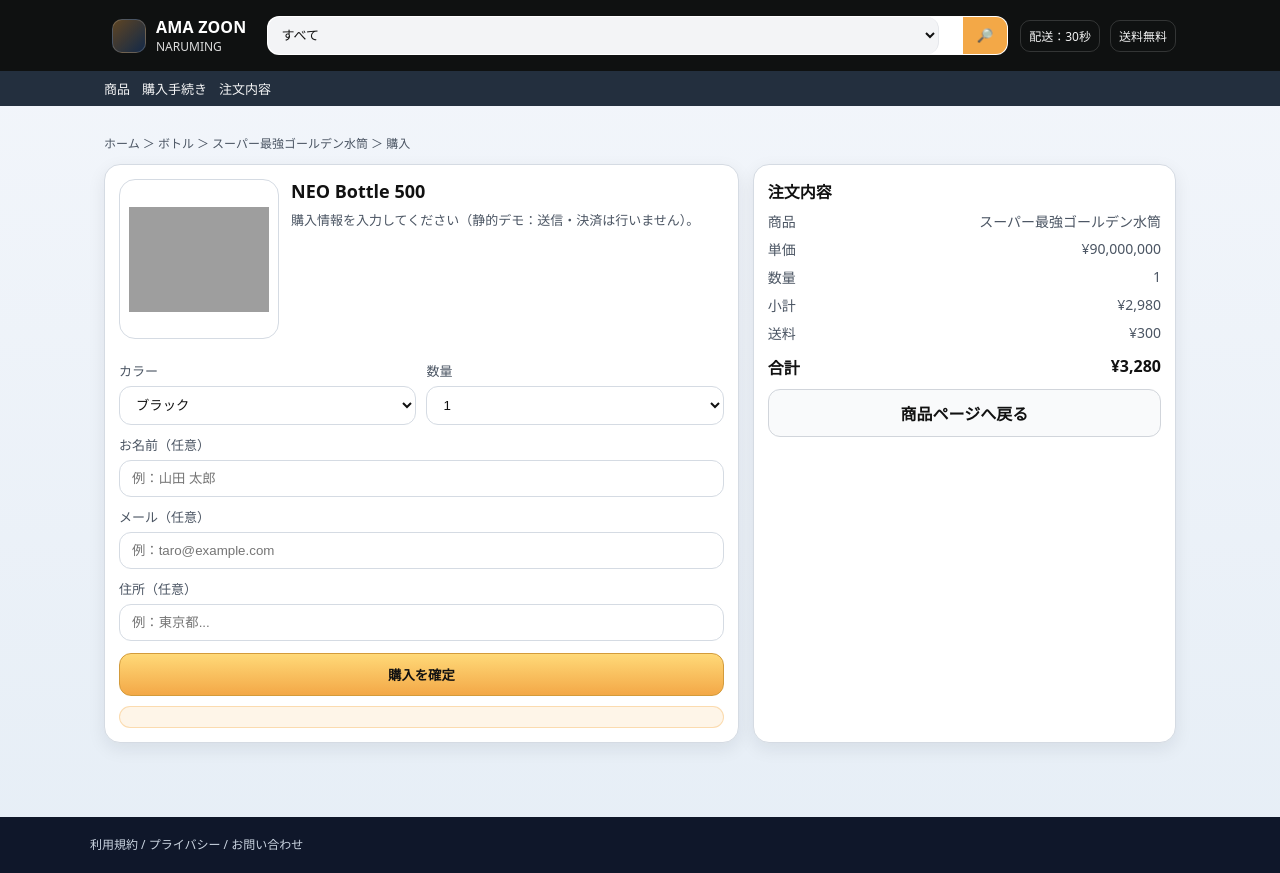
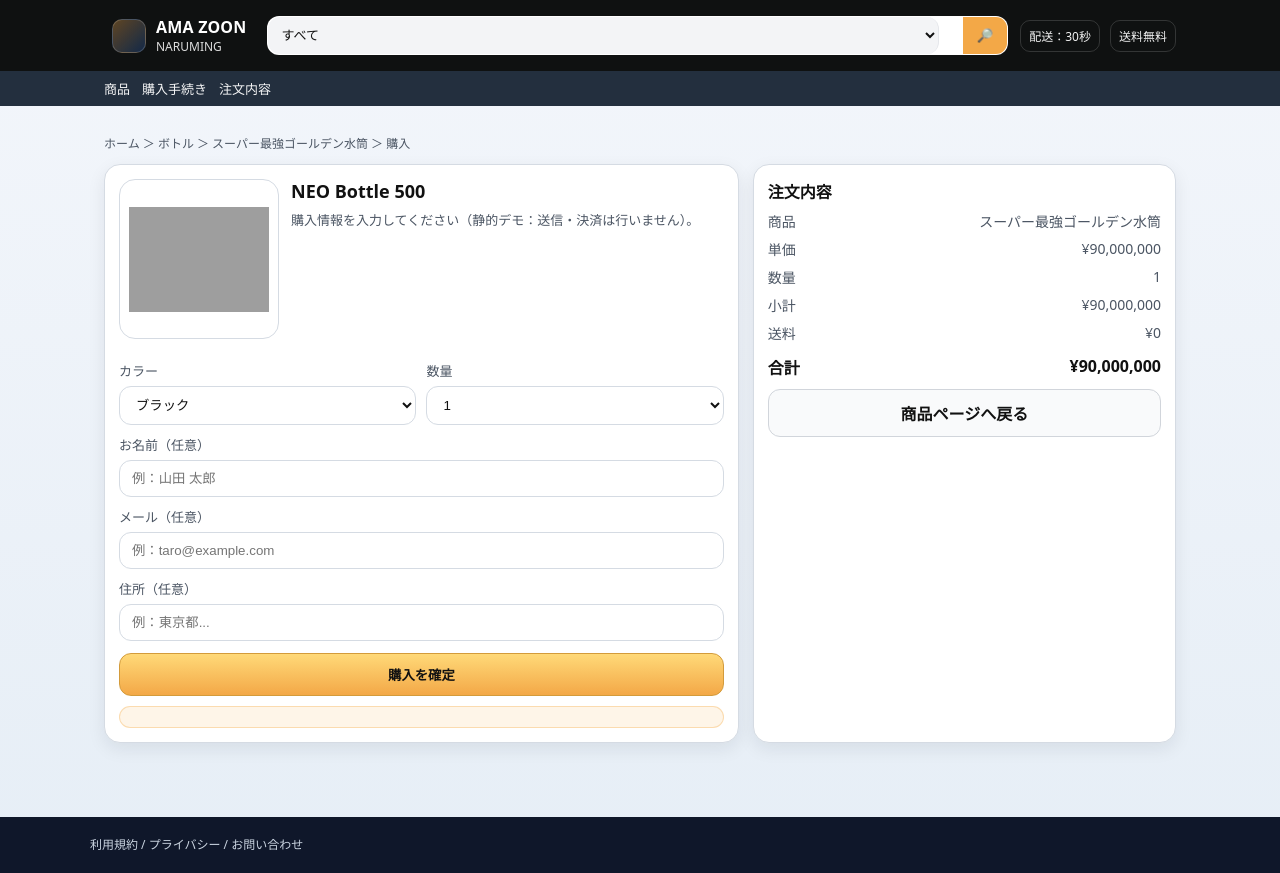
Before and after one commit to ririri09300/HomeEconomics, a plain HTML site: page buy.html in a window 1280 px wide. Drawn offline with Linux system fonts and the light colour scheme; grey boxes are pictures that could not be loaded.

Commit message:
Update buy.html

```diff
--- a/buy.html
+++ b/buy.html
@@ -281,7 +281,7 @@
 
   <script>
     (function () {
-      const UNIT = 2980;
+      const UNIT = 90000000;
       const qty = document.getElementById('qty');
       const qtyView = document.getElementById('qtyView');
       const subTotal = document.getElementById('subTotal');
@@ -294,11 +294,11 @@
       function calc(){
         const q = parseInt(qty.value, 10) || 1;
         const sub = UNIT * q;
-        const ship = sub >= 3000 ? 0 : 300;
+        const ship = sub >= 0 ? 0 : 0;
         qtyView.textContent = String(q);
         subTotal.textContent = yen(sub);
         shipping.textContent = yen(ship);
-        total.textContent = yen(sub + ship);
+        total.textContent = yen(sub);
       }
 
       qty.addEventListener('change', calc);
```
